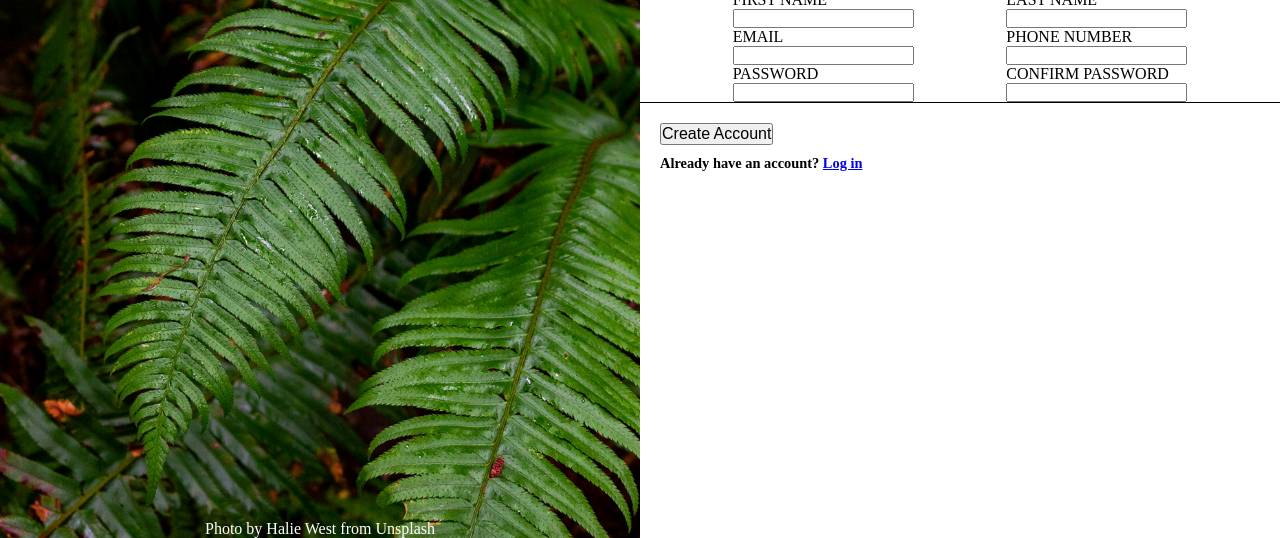
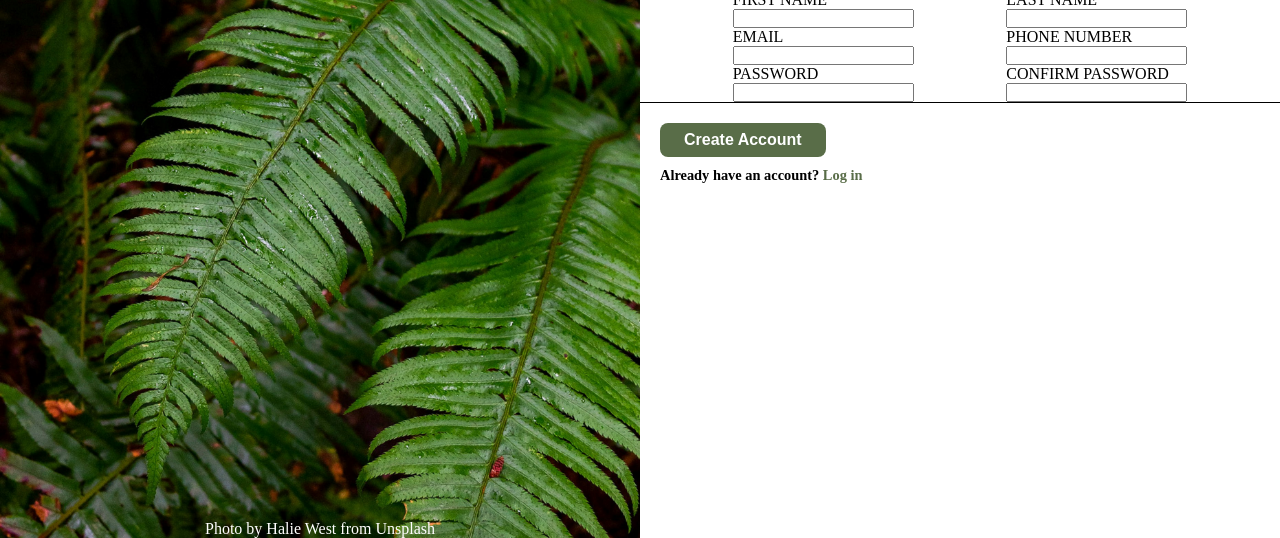
Before and after one commit to Dewa-Wono-Ichsan/Sign-up-Form, a plain HTML site: page index.html in a window 1280 px wide. Shown: the part 262-800 px from the top of the page. Drawn offline with Linux system fonts and the light colour scheme.

Commit message:
Set button element design and a element design
Set box model with padding properties and border properties for button element with type submit in form element.

Set tone of button element background color and color for similiarize theme with image in sign up form web page.

Set a element color and text decoration for theme color of image element and button element.

```diff
--- a/style.css
+++ b/style.css
@@ -102,6 +102,17 @@ button, h6 {
 button {
     margin-top: 20px;
     font-size: 1rem;
+    font-weight: 600;
+    background-color: #596D48;
+    color: #fff;
+    padding: 8px 24px;
+    border: none;
+    border-radius: 8px;
+}
+
+a {
+    text-decoration: none;
+    color: #596D48;
 }
 
 h6, a {
```
